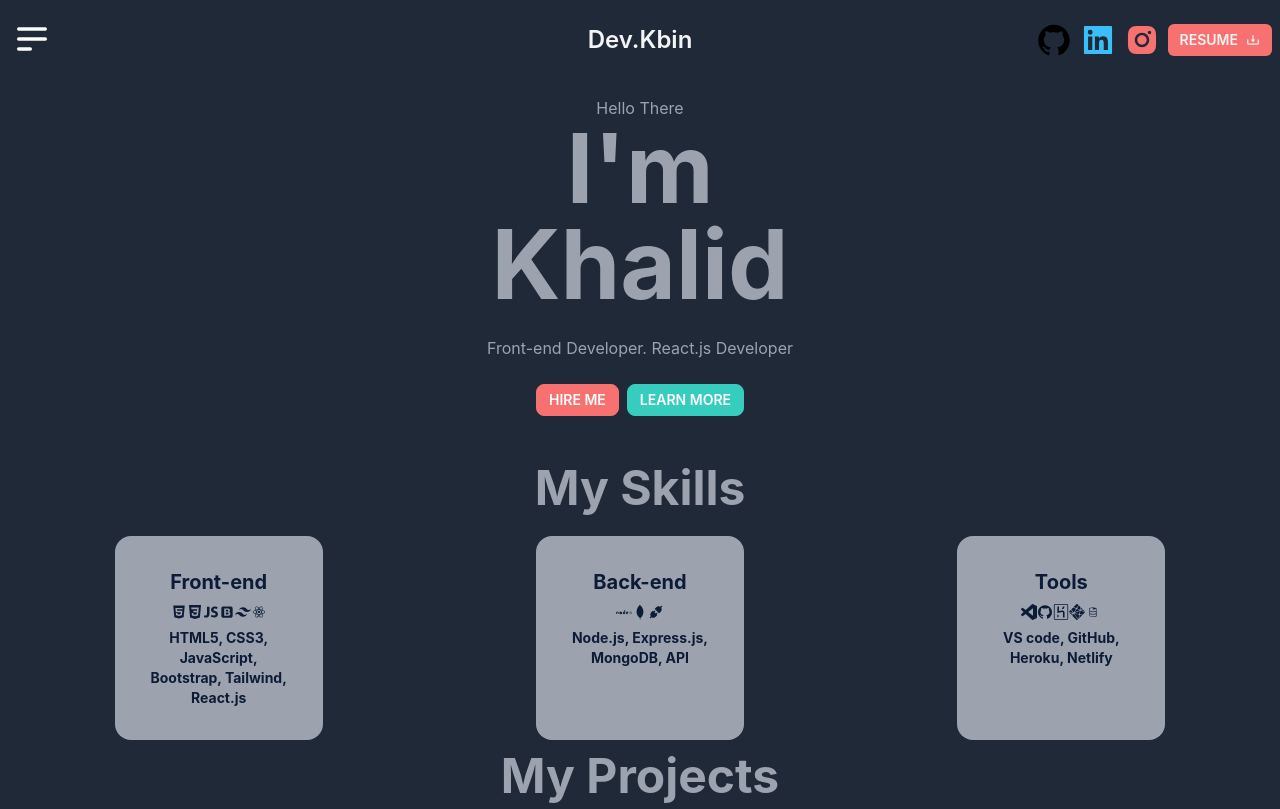
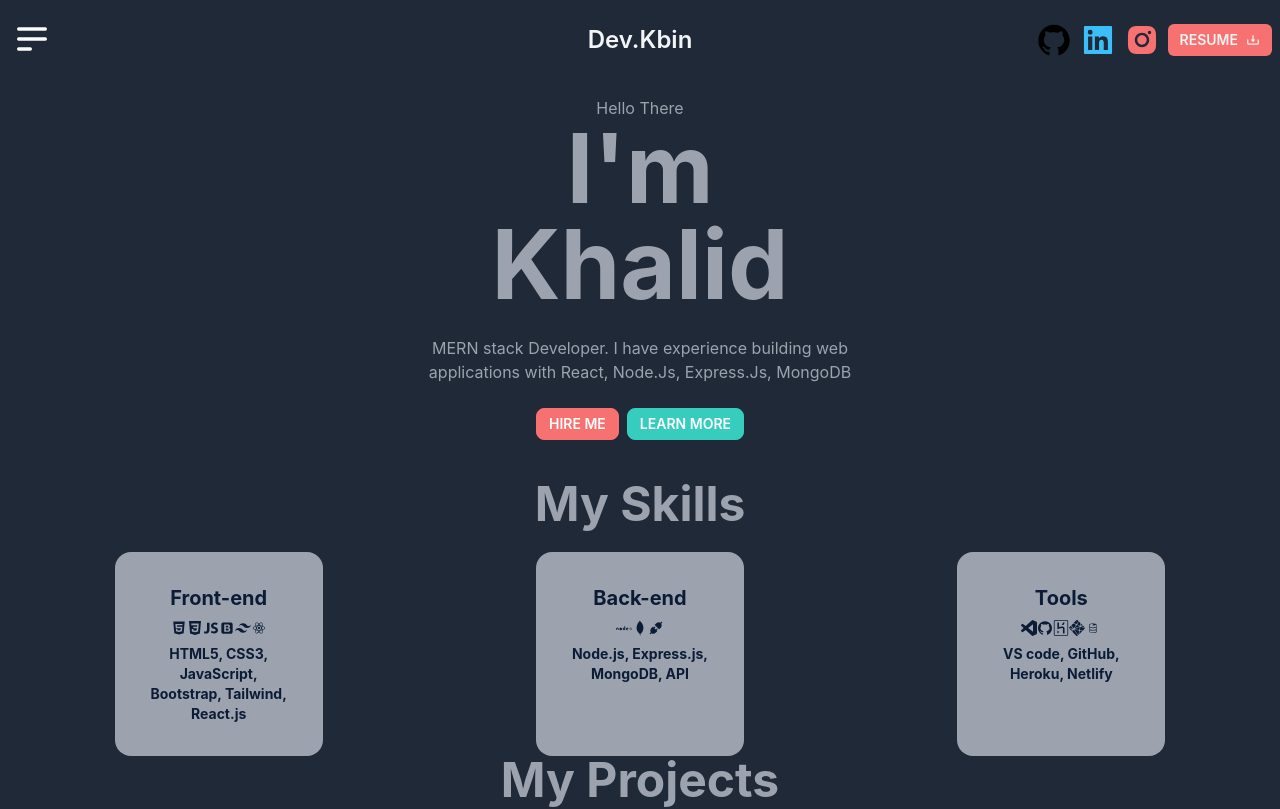
Before and after one commit to Khalidprithy/portfolioReact, a React (Create React App) app: page / in a window 1280 px wide. Shown: the top 809 px of the page. Built offline with nearby package versions, Linux system fonts and the light colour scheme.

Commit message:
P Info edited

```diff
--- a/src/components/Header/NavBar.js
+++ b/src/components/Header/NavBar.js
@@ -41,7 +41,7 @@ const NavBar = () => {
                     </a>
                 </div>
 
-                <a href='https://drive.google.com/file/d/10NmAOHLPs-eXXX1cu8HNZhyQOuHcQXgY/view?usp=sharing' rel="noreferrer" className="btn btn-sm bg-secondary text-base-100 border-0 rounded-md" target="_blank" download>Resume<BiDownload className='ml-2'></BiDownload>
+                <a href='https://drive.google.com/file/d/1Gy9qYOA3UzY77SEGyhu3unkHq28VotTb/view?usp=sharing' rel="noreferrer" className="btn btn-sm bg-secondary text-base-100 border-0 rounded-md" target="_blank" download>Resume<BiDownload className='ml-2'></BiDownload>
                 </a>
             </div>
         </div>
--- a/src/components/Pages/About.js
+++ b/src/components/Pages/About.js
@@ -18,7 +18,7 @@ const About = () => {
                     <div className='my-auto text-neutral'>
                         <p>I am</p>
                         <h1 className="text-5xl font-bold text-accent">Khalid Bin Alam</h1>
-                        <p>Front-end Developer</p>
+                        <p>MERN stack Developer</p>
                         <p className="py-6">I'm a React.js developer. I can help you build your next web application. I am comfortable working with HTML5, CSS3, Bootstrap, Tailwind, React.js. I am also familiar with Node.js, Express.js, MongoDb. </p>
                     </div>
                 </div>
--- a/src/components/Pages/Banner.js
+++ b/src/components/Pages/Banner.js
@@ -8,6 +8,10 @@ const Banner = () => {
         navigate('/about')
     }
 
+    const handleHireMe = () => {
+        navigate('/#contactMe')
+    }
+
 
     return (
         <div className="h-96 mt-0 bg-primary">
@@ -15,8 +19,10 @@ const Banner = () => {
                 <div className="max-w-md text-neutral">
                     <p>Hello There</p>
                     <h1 className="text-8xl font-bold text-center">I'm Khalid</h1>
-                    <p className="py-6">Front-end Developer. React.js Developer</p>
-                    <button className="btn btn-sm btn-secondary text-white">Hire Me</button>
+                    <p className="py-6">MERN stack Developer. I have experience building web applications with React, Node.Js, Express.Js, MongoDB</p>
+                    <button
+                        onClick={handleHireMe}
+                        className="btn btn-sm btn-secondary text-white">Hire Me</button>
                     <button
                         onClick={handleLearnMore}
                         className="btn btn-sm btn-accent text-white ml-2">Learn More</button>
--- a/src/components/Pages/ContactMe.js
+++ b/src/components/Pages/ContactMe.js
@@ -17,7 +17,7 @@ const ContactMe = () => {
     };
 
     return (
-        <div className="bg-primary min-h-full pt-10 grid grid-cols-1 md:grid-cols-2 ">
+        <div id='#contactMe' className="bg-primary min-h-full pt-10 grid grid-cols-1 md:grid-cols-2 ">
             <div className="text-center p-4 text-neutral lg:text-left mx-auto">
                 <h1 className="text-5xl font-bold">Let's get in touch</h1>
                 <p className="py-6">Feel free to contact me to discuss about any kind of Front-end Back-end projects. I am open to take any kind of challenge and develope new skills</p>
@@ -27,11 +27,11 @@ const ContactMe = () => {
                     <form ref={form} onSubmit={sendEmail}>
                         <div className='flex my-2'>
                             <label className='font-bold mr-2'>Name</label>
-                            <input className='rounded-md px-3' type="text" name="user_name" />
+                            <input className='rounded-md px-3' type="text" name="user_name" required />
                         </div>
                         <div className='flex my-2'>
                             <label className='font-bold mr-3'>Email</label>
-                            <input className='rounded-md px-3' type="email" name="user_email" />
+                            <input className='rounded-md px-3' type="email" name="user_email" required />
                         </div>
                         <div className='flex flex-col my-2'>
                             <label className='font-bold mr-3 text-left'>Message</label>
--- a/src/components/Pages/MySkills.js
+++ b/src/components/Pages/MySkills.js
@@ -7,7 +7,7 @@ import { IoLogoCss3, IoLogoJavascript } from 'react-icons/io';
 const MySkills = () => {
     return (
         <div className="min-h-fit md:h-72 mt-0 bg-primary">
-            <h1 className="text-5xl text-neutral mb-6 font-bold">My Skills</h1>
+            <h1 className="text-5xl text-neutral mb-6 pt-4 font-bold">My Skills</h1>
             <div className='grid grid-cols-1 md:grid-cols-3 gap-4 mx-4'>
                 <div className="card w-72 md:w-52 bg-neutral text-neutral-content mx-auto">
                     <div className="card-body items-center text-center">
```
